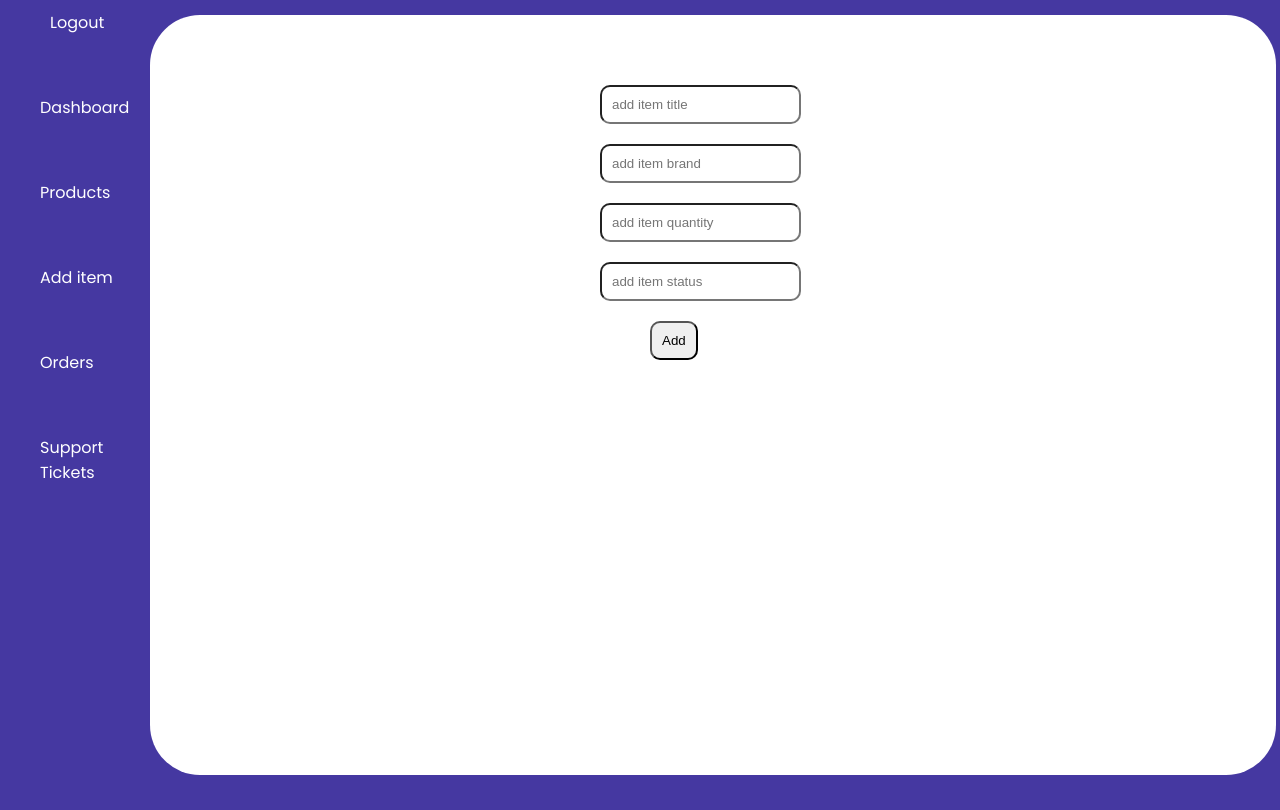
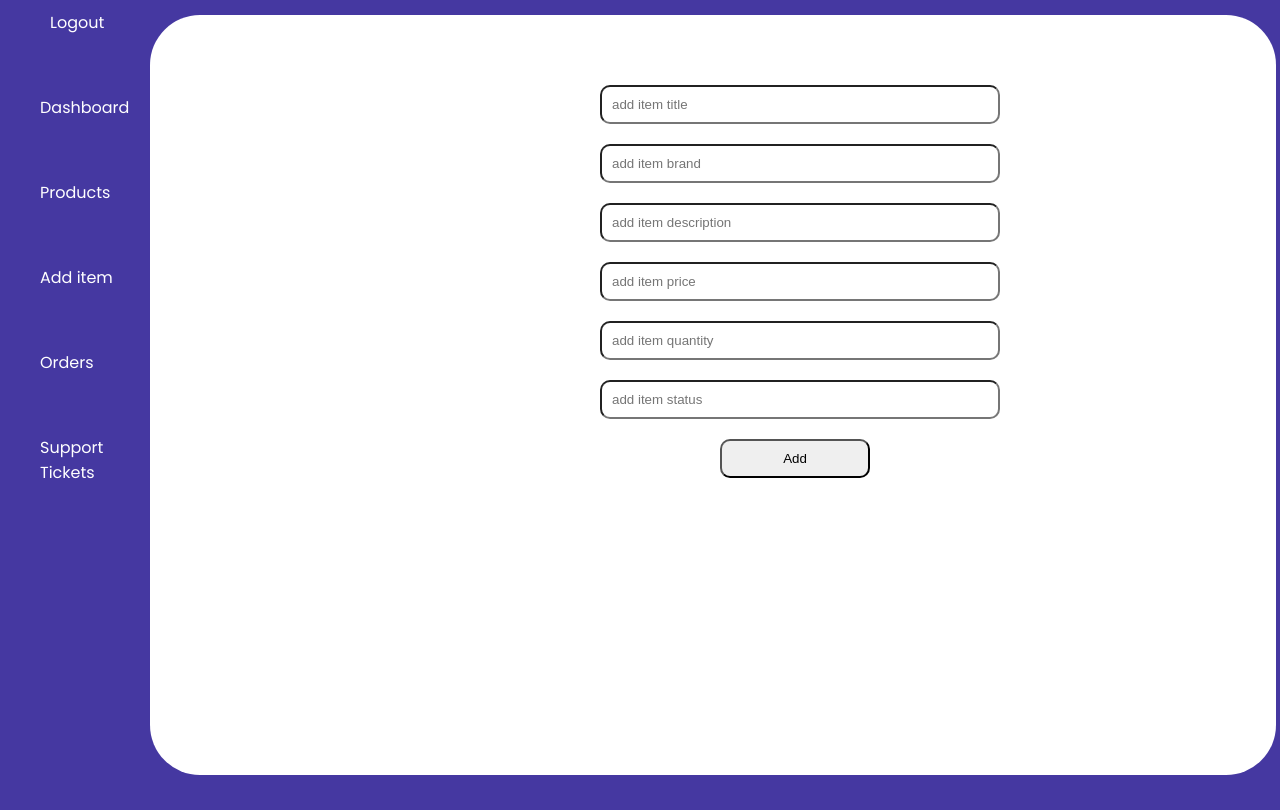
Before and after one commit to MarwenCode/Dashboard-admin-app, a React (Create React App) app in the folder client/: page /item in a window 1280 px wide. Built offline with nearby package versions, Linux system fonts and the light colour scheme; no server answers.

Commit message:
add items

```diff
--- a/client/src/components/item/Item.jsx
+++ b/client/src/components/item/Item.jsx
@@ -5,13 +5,48 @@ import "./item.scss"
 
 const Item = () => {
 
+
     const [title, setTitle] = useState("");
     const [brand, setBrand] = useState("");
     const [quantity, setQuantity] = useState("");
     const [status, setStatus] = useState("");
+    const [price, setPrice] = useState("");
+    const [desc, setDesc] = useState("");
+
+
+    // const [item, setItem] = useState([])
 
 
 
+  //add an item
+  const addItem = async(e) => {
+    e.preventDefault()
+
+
+    const newItem = {
+      brand,
+      quantity,
+      status,
+      title,
+      price,
+      desc,
+
+    }
+
+    try {
+      const res = await axios.post("/product", newItem);
+
+      console.log(res.data)
+      window.location.replace("/products");
+
+
+    } catch (error) {
+      console.log(error);
+
+    }
+    addItem()
+
+  }
 
 
 
@@ -19,7 +54,7 @@ const Item = () => {
     <div className='item'>
         <SideBar />
         <div className="item-section">
-        <form>
+        <form  >
           <div className="form-group">
             <input
               type="text"
@@ -42,6 +77,30 @@ const Item = () => {
               placeholder="add item brand"
               required
               onChange={(e) => setBrand(e.target.value)}
+            />
+          </div>
+          <div className="form-group">
+            <input
+              type="text"
+              className="form-control"
+              id="brand"
+              name="brand"
+              value={desc}
+              placeholder="add item description"
+              required
+              onChange={(e) => setDesc(e.target.value)}
+            />
+          </div>
+          <div className="form-group">
+            <input
+              type="number"
+              className="form-control"
+              id="brand"
+              name="brand"
+              value={price}
+              placeholder="add item price"
+              required
+              onChange={(e) => setPrice(e.target.value)}
             />
           </div>
           <div className="form-group">
@@ -69,12 +128,13 @@ const Item = () => {
                 <option value="out of delevry"></option>
                 <option value="canceled"></option>
                 <option value="purchase"></option>
+                <option value="store"></option>
 
 
             </datalist>
           </div>
           <div className="form-group">
-            <button className="btn">Add</button>
+            <button className="btn"  onClick={(e) =>addItem(e)} >Add</button>
           </div>
 
         </form>
--- a/client/src/components/item/item.scss
+++ b/client/src/components/item/item.scss
@@ -4,6 +4,7 @@
     .item-section{
         background-color: white;
         width: 88%;
+
         height: 95vh;
         border-radius: 50px;
         margin-left: 150px;
@@ -17,20 +18,27 @@
             position: absolute;
             justify-content: center;
 
+
             .form-group{
                 margin-top: 20px;
+
 
                 .form-control{
                     padding: 10px;
                     border-radius: 10px;
+                    width: 400px;
                   }
 
 
                   .btn{
                     padding: 10px;
                     border-radius: 10px;
-                    margin-left: 50px;
+                    margin-left: 120px;
+                    width: 150px;
                     cursor: pointer;
+                  }
+                  .btn:hover{
+                    background-color: #4538A1;
                   }
 
 
--- a/client/src/pages/products/products.scss
+++ b/client/src/pages/products/products.scss
@@ -6,14 +6,7 @@
     margin-left: 150px;
     margin-top: -530px;
     position: absolute;
-
-
-     overflow-y: auto;
-
-
-
-
-
+    overflow-y: auto;
 
     .products-heading, .items{
         display: grid;
@@ -34,14 +27,12 @@
 
 
 
-
-
-
     }
 
     .products-heading{
      margin-right: 90px;
      font-weight: 700;
+     background-color: #b1adad;
     }
 
 
```
Also changed, not shown: 1 other file (tests, documents, lock files or other folders).
